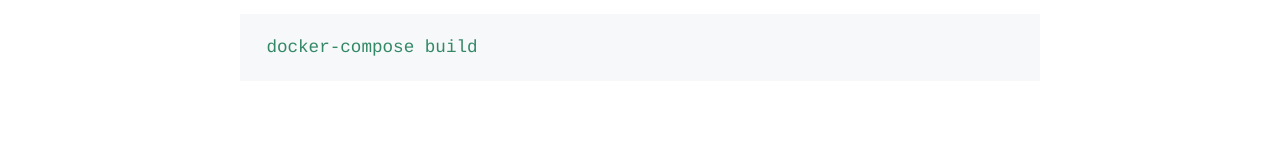
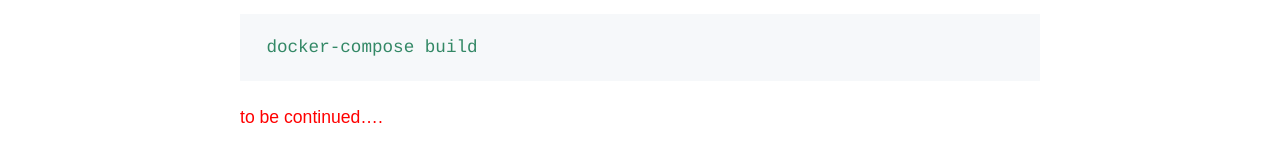
Before and after one commit to kartolab/karthikm19.github.io, a Jekyll site: the page built from _posts/2018-08-30-creating-django-mysql-using-docker.md, in a window 1280 px wide and 900 px high, scrolled down 2227 px. Shown: the part 745-897 px from the top of the window. Built offline with Jekyll 4.4.1, drawn with Linux system fonts in a browser that asks for light colours; comment, search, counter and statistics services are not loaded; before the commit the page ends 3074 px from its top, so only the background shows below that.

Commit message:
Update 2018-08-30-creating-django-mysql-using-docker.md

````diff
--- a/_posts/2018-08-30-creating-django-mysql-using-docker.md
+++ b/_posts/2018-08-30-creating-django-mysql-using-docker.md
@@ -96,3 +96,5 @@ Go to terminal and run the below command
 ```
 docker-compose build
 ```
+
+<span style="color:red;">to be continued....</span>
````
